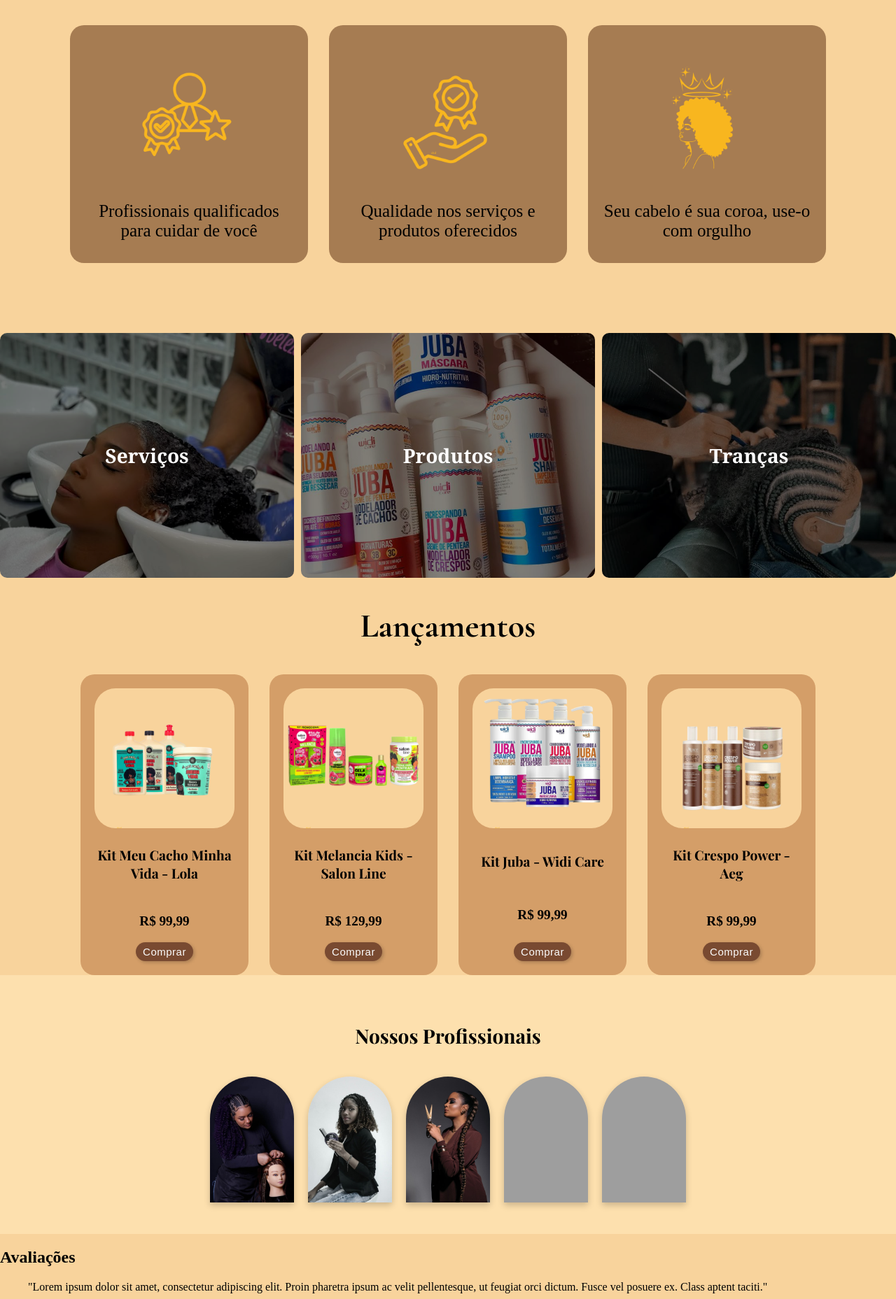
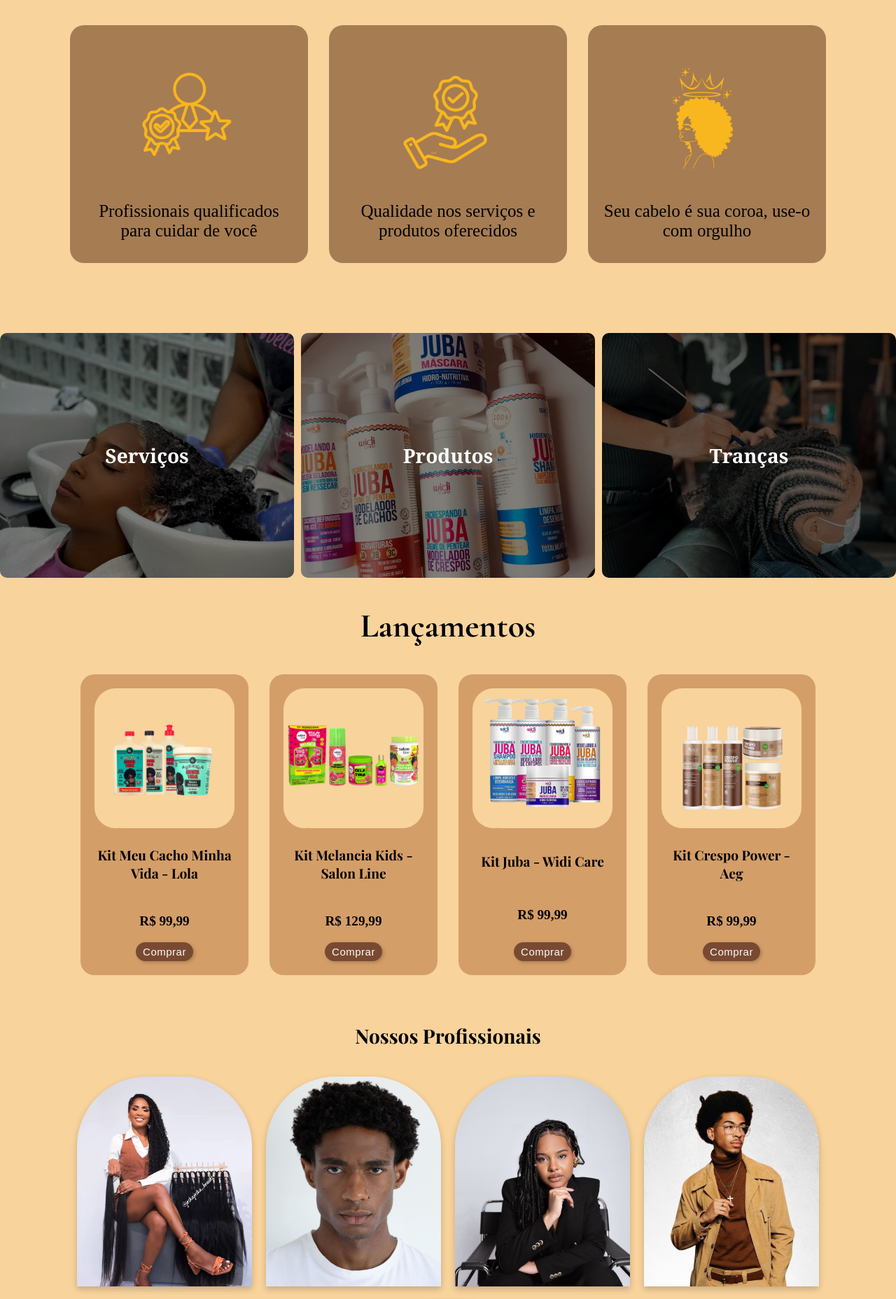
Before and after one commit to victoriafe-sa/Rainha_do_Ouro, a PHP site: page /html/pagina_inicial.html in a window 1280 px wide. Shown: the part 874-2731 px from the top of the page at 70% size. Run offline with PHP 8.4, Linux system fonts and the light colour scheme; grey boxes are pictures that could not be loaded.

Commit message:
avaliação e funcionarios

```diff
--- a/css/pagina_inicial.css
+++ b/css/pagina_inicial.css
@@ -237,7 +237,6 @@
 
 /* Seção Nossos Profissionais */
 .nossos-profissionais {
-  background-color: #fde0ae;
   text-align: center;
   padding: 45px 20px;
 }
@@ -255,15 +254,116 @@
   flex-wrap: wrap;
 }
 
-.galeria-profissionais img {
-  width: 120px;
-  height: 180px;
-  object-fit: cover;
-  border-radius: 100px 100px 0 0; /* Borda superior arredondada */
+.profissional {
+  position: relative;
+  width: 250px;
+  height: 300px;
+  overflow: hidden;
+  border-radius: 100px 100px 0 0;
   box-shadow: 0 4px 10px rgba(0, 0, 0, 0.2);
   transition: transform 0.3s ease;
 }
 
-.galeria-profissionais img:hover {
+.profissional img {
+  width: 100%;
+  height: 100%;
+  object-fit: cover;
+  display: block;
+  transition: transform 0.3s ease;
+
+}
+
+.profissional:hover img {
   transform: scale(1.05);
 }
+
+.profissional .info {
+  position: absolute;
+  bottom: 0;
+  left: 0;
+  width: 100%;
+  height: 100%;
+  background: rgba(33, 33, 33, 0.85);
+  color: #fff;
+  display: flex;
+  flex-direction: column;
+  justify-content: center;
+  align-items: center;
+  opacity: 0;
+  transition: 0.4s ease;
+  padding: 10px;
+  text-align: center;
+}
+
+.profissional:hover .info {
+  opacity: 1;
+}
+
+.profissional .info h3 {
+  font-size: 16px;
+  font-weight: bold;
+  margin-bottom: 5px;
+}
+
+.profissional .info p {
+  font-size: 14px;
+}
+/*Avaliações --------------------------------------------------------------------*/
+.avaliacoes {
+  background-color: #d49e68;
+  padding: 20px ;
+  text-align: center;
+  font-family: 'Playfair Display', serif;
+  margin: 40px;
+  border-radius: 20px;
+}
+
+.avaliacoes h2 {
+  font-size: 32px;
+}
+
+.avaliacao {
+  display: flex;
+  justify-content: center;
+  align-items: center;
+  max-width: 800px;
+  margin: 0 auto;
+  gap: 40px;
+  text-align: left;
+  flex-wrap: wrap;
+}
+
+.avaliacao blockquote {
+  border-left: 4px solid #333;
+  padding-left: 20px;
+  font-style: italic;
+  font-size: 18px;
+  line-height: 1.6;
+  max-width: 500px;
+}
+
+.avaliacao footer {
+  margin-top: 15px;
+  font-size: 16px;
+  font-style: normal;
+  color: #333;
+}
+
+.estrelas {
+  color: #ffce00; /* Dourado */
+  font-size: 20px;
+}
+
+.avaliacao cite {
+  font-size: 18px;
+  font-weight: bold;
+}
+
+.foto-usuario img {
+  width: 140px;
+  height: 140px;
+  border-radius: 50%;
+  object-fit: cover;
+  border: 3px solid #fff;
+  box-shadow: 0 4px 8px rgba(0,0,0,0.2);
+}
--- a/html/pagina_inicial.html
+++ b/html/pagina_inicial.html
@@ -111,16 +111,53 @@
 
 
   <!-- Seção Nossos Profissionais -->
-  <section class="nossos-profissionais">
-    <h2>Nossos Profissionais</h2>
-    <div class="galeria-profissionais">
-      <img src="../img/Trancista.jpg" alt="Profissional">
-      <img src="../img/corte.jpg" alt="Profissional">
-      <img src="../img/corte2.jpg" alt="Profissional">
-      <img src="profissional4.png" alt="Profissional">
-      <img src="profissional5.png" alt="Profissional">
+ <section class="nossos-profissionais">
+  <h2>Nossos Profissionais</h2>
+  <div class="galeria-profissionais">
+
+    <div class="profissional">
+      <img src="../img/jumboprof.jpg" alt="Rafaela Costa">
+      <div class="info">
+        <h3>Rafaela Costa</h3>
+        <p>Tranças Afro</p>
+      </div>
     </div>
-  </section>
+
+    <div class="profissional">
+      <img src="../img/proff.jpg" alt="Joana Lima">
+      <div class="info">
+        <h3>João Lima</h3>
+        <p>Barbearia & Cortes</p>
+      </div>
+    </div>
+
+    <div class="profissional">
+      <img src="../img/cabeleira.jpg" alt="Camila Rosa">
+      <div class="info">
+        <h3>Camila Rosa</h3>
+        <p>Coloração e Mechas</p>
+      </div>
+    </div>
+
+    <div class="profissional">
+      <img src="../img/mascu.png" alt="Bianca Luz">
+      <div class="info">
+        <h3>Breno Santos</h3>
+        <p>Tratamento Capilar</p>
+      </div>
+    </div>
+
+    <div class="profissional">
+      <img src="../img/corteprof.jpg" alt="Lívia Santana">
+      <div class="info">
+        <h3>Lívia Santana</h3>
+        <p>Cortes Femininos</p>
+      </div>
+    </div>
+
+  </div>
+</section>
+
 
   <!-- Seção Avaliações -->
   <section class="avaliacoes">
@@ -133,7 +170,7 @@
         </footer>
       </blockquote>
       <div class="foto-usuario">
-        <img src="user-avatar.png" alt="Usuário">
+        <img src="../img/perfilava.jpg" alt="Usuário">
       </div>
     </div>
   </section>
```
Also changed, not shown: img/Trancista.jpg (deleted), img/coraçção.png (deleted), img/corte.jpg (deleted), img/corte2.jpg (deleted), img/corteprof.jpg (added), img/jumbo.jpg (deleted), img/jumboprof.jpg (added), img/mascu.png (added), img/perfilava.jpg (added), img/proff.jpg (added), img/rosaprof.jpg (added).
